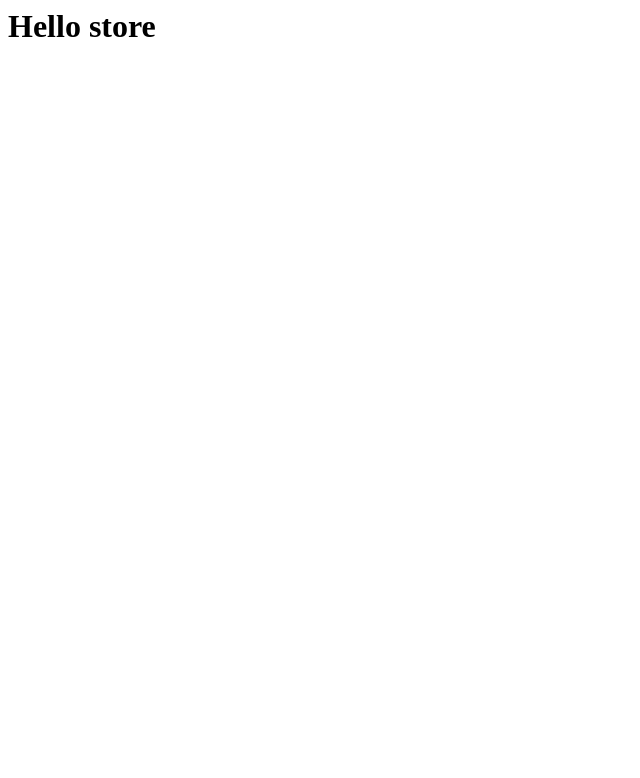
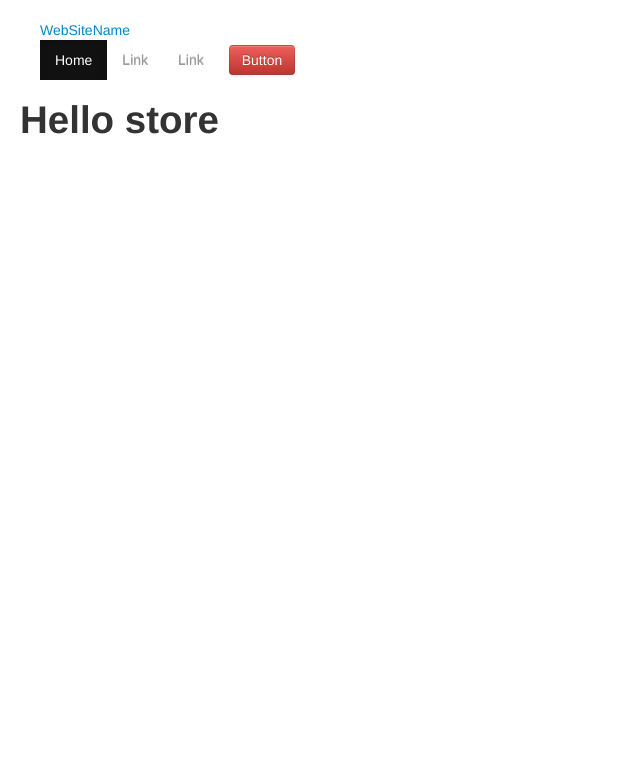
Before and after one commit to dessHub/bc-14-online-store-application, a Flask app: page / in a window 1280 px wide. Before the commit the part shown is almost empty. Shown: the top 778 px of the page, without its empty margins (0-640 px from the left). Run offline with Flask 2, Linux system fonts and the light colour scheme.

Commit message:
create style.css

```diff
--- /dev/null
+++ b/app/static/css/styles.css
@@ -0,0 +1,3 @@
+body {
+  padding: 20px;
+}
--- a/app/templates/base.html
+++ b/app/templates/base.html
@@ -6,11 +6,27 @@
 
     <link href="/static/css/bootstrap.min.css" rel="stylesheet" media="screen">
     <link href="/static/css/bootstrap-responsive.min.css" rel="stylesheet">
+    <link href="/static/css/styles.css" rel="stylesheet">
     <script src="http://code.jquery.com/jquery-latest.js"></script>
     <script src="/static/js/bootstrap.min.js"></script>
     <meta name="viewport" content="width=device-width, initial-scale=1.0">
   </head>
   <body>
+    <!-- Menu bar section begins -->
+    <nav class="navbar navbar-inverse">
+  <div class="container-fluid">
+    <div class="navbar-header">
+      <a class="navbar-brand" href="#">WebSiteName</a>
+    </div>
+    <ul class="nav navbar-nav">
+      <li class="active"><a href="#">Home</a></li>
+      <li><a href="#">Link</a></li>
+      <li><a href="#">Link</a></li>
+    </ul>
+    <button class="btn btn-danger navbar-btn">Button</button>
+  </div>
+</nav>
+<!-- Menu bar section ends -->
    {% block content %} {% endblock %}
   </body>
 </html>
--- a/app/templates/index.html
+++ b/app/templates/index.html
@@ -1,3 +1,6 @@
+
+{% extends "base.html" %}
+
 {% block content %}
 <h1>Hello store</h1>
 {% endblock %}
```
